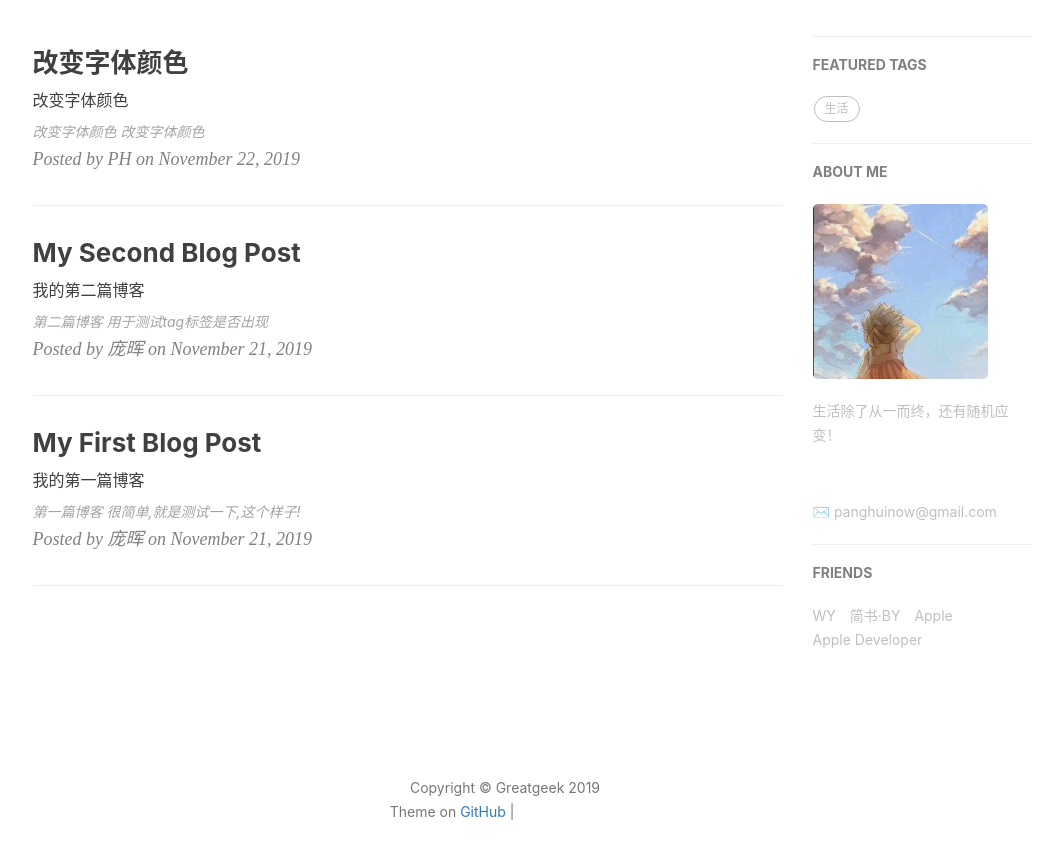
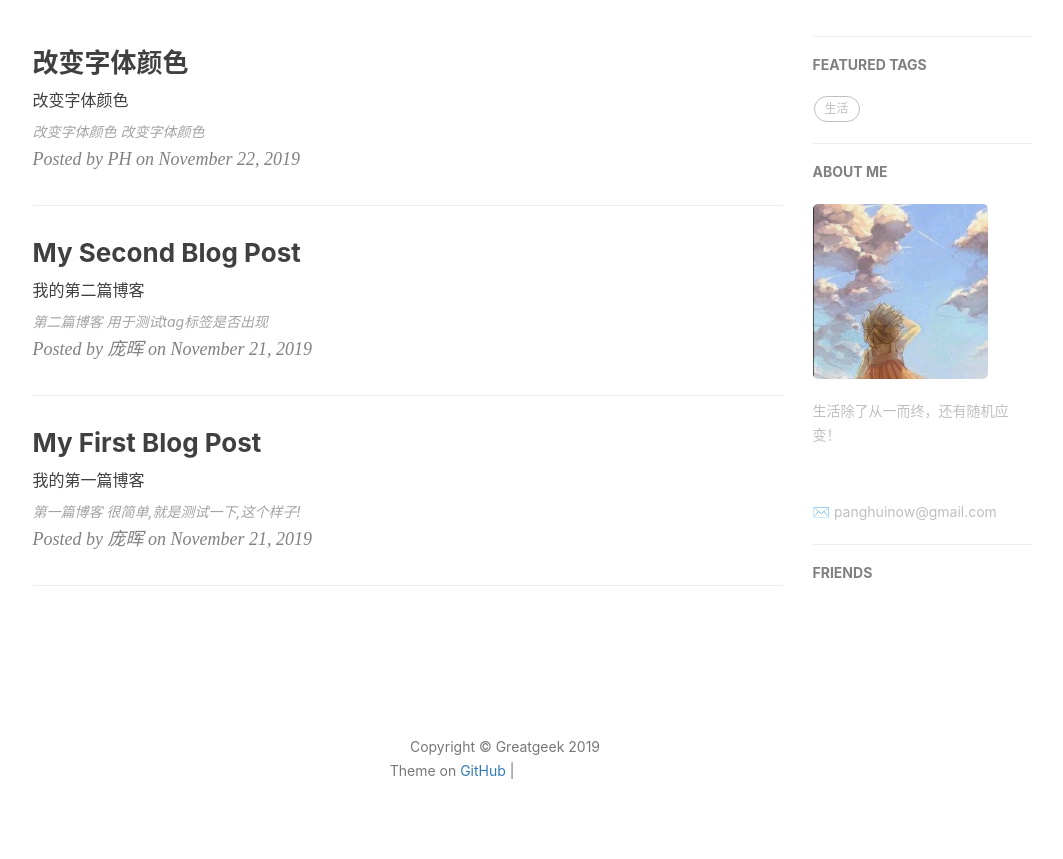
Before and after one commit to iampanghui/greatgeek.github.io, a Jekyll site: the page built from index.html, in a window 1280 px wide, cut to the strip 422-1338 px from the top of the page. Shown: the top 859 px of the strip, without its empty margins (135-1198 px from the left). Built offline with Jekyll 4.4.1, drawn with Linux system fonts in a browser that asks for light colours; the list of posts is cut into pages by our own code; comment, search, counter and statistics services are not loaded; grey boxes are pictures that could not be loaded.

Commit message:
delete some friend link

```diff
--- a/_config.yml
+++ b/_config.yml
@@ -100,20 +100,8 @@ service-worker: true
 
 # Friends
 friends: [
-    {
-        title: "WY",
-        href: "http://zhengwuyang.com"
-    },
-    {
-        title: "简书·BY",
-        href: "http://www.jianshu.com/u/e71990ada2fd"
-    },
-    {
-        title: "Apple",
-        href: "https://apple.com"
-    },
-    {
-        title: "Apple Developer",
-        href: "https://developer.apple.com/"
-    }
+    #{
+    #   title: "WY",
+    #   href: "http://zhengwuyang.com"
+    #},
 ]
--- /dev/null
+++ b/assets/css/style.scss
@@ -0,0 +1,5 @@
+---
+# Only the main Sass file needs front matter (the dashes are enough)
+---
+
+// @import "minima-{{ site.minima.skin | default: 'classic' }}";
```
